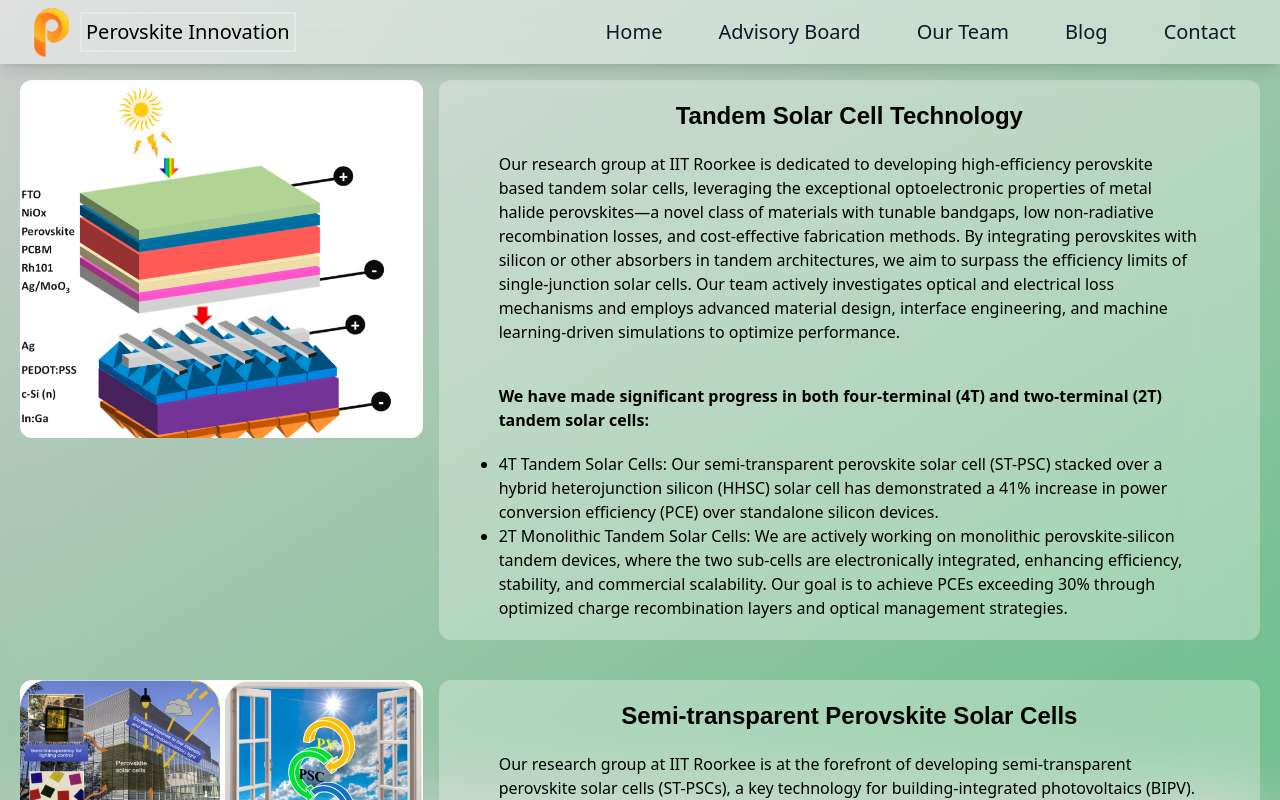
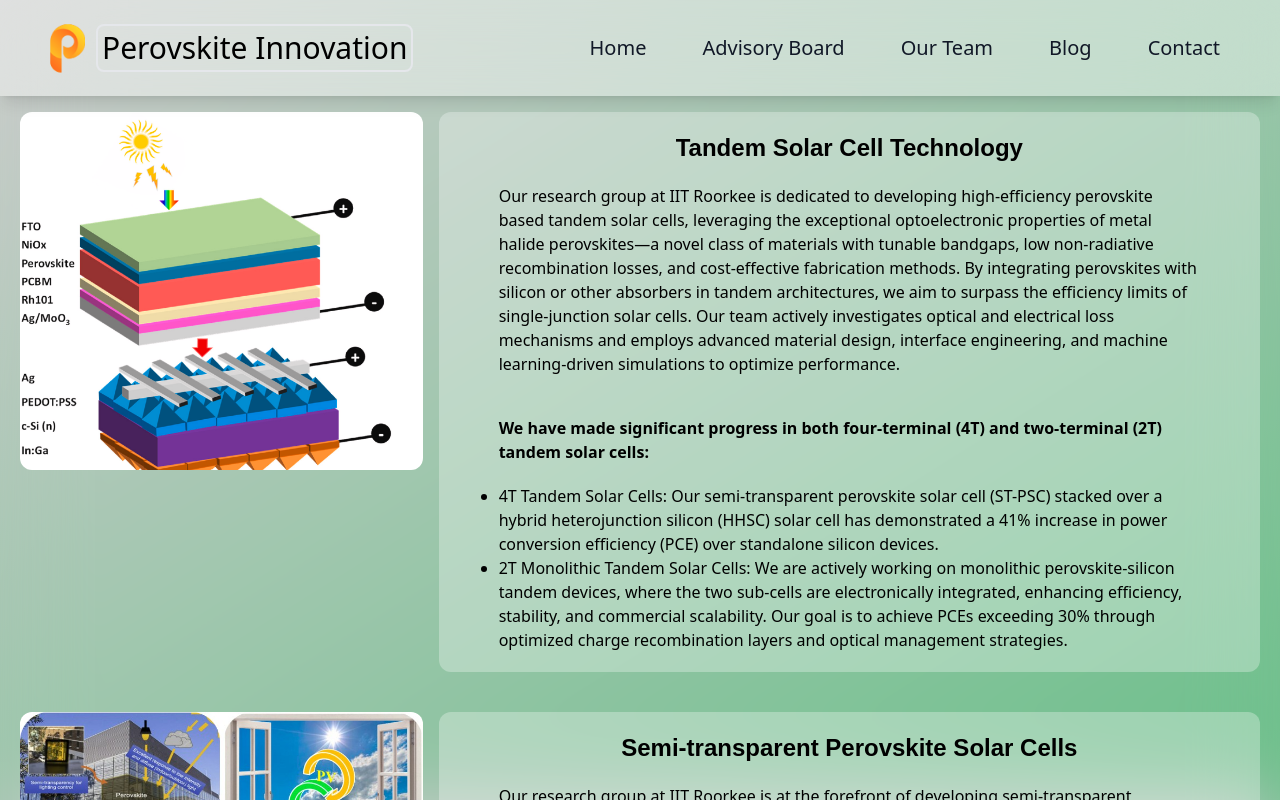
Before and after one commit to aryn3017/PerovskiteInnovation, a Next.js app: page /Tandem_module in a window 1280 px wide. Shown: the top 800 px of the page. Built offline with nearby package versions, Linux system fonts and the light colour scheme.

Commit message:
NavbarBROADEN

```diff
--- a/components/Hero/Body1_2.js
+++ b/components/Hero/Body1_2.js
@@ -9,7 +9,7 @@ import CountUp from "react-countup";
 const Body1_2 = () => {
   return (
     <div className="bg-white grid lg:grid-cols-2 mmd:grid-rows-2 md:px-10% px-10">
-      <div className="px-10 items-center justify-center flex">
+      <div className="sm:px-10 items-center justify-center flex">
         <Image
           className="rounded-3xl"
           src="/body1_2.png"
--- a/components/Navbar.js
+++ b/components/Navbar.js
@@ -40,7 +40,7 @@ const Navbar = () => {
 
   return (
     <div
-      className={`mb-7 bg-white backdrop-blur-3xl bg-opacity-40 fixed w-full shadow-lg transition-transform duration-300 z-50 ${
+      className={`sm:mb-12 mb-7 sm:p-4 bg-white backdrop-blur-3xl bg-opacity-40 fixed w-full shadow-lg transition-transform duration-300 z-50 ${
         isVisible ? "translate-y-0" : "-translate-y-full"
       }`}
     >
@@ -51,7 +51,7 @@ const Navbar = () => {
             <Link href="/" className='flex flex-row items-center'>
               {/* <RiNextjsFill className="text-6xl text-gray-800" /> */}
               <Image src="/Logo.png" alt="logo" width={40} height={40} className="mr-2"/>
-              <p className='border-2 p-1 md:text-xl text-black'>Perovskite Innovation</p>
+              <p className='border-2 p-1 md:text-3xl text-lg text-black rounded-lg'>Perovskite Innovation</p>
             </Link>
           </div>
           {/* DESKTOP NAVIGATION */}
--- a/pages/Gallery.js
+++ b/pages/Gallery.js
@@ -12,7 +12,7 @@ class Gallery_ extends Component {
       < div className="backdrop-blur-2xl">
 
         <Carousel
-          className="pt-16 bg-black bg-opacity-60"
+          className="sm:pt-20 pt-16 bg-black bg-opacity-60"
           autoPlay
           interval={5000}
           infiniteLoop
--- a/pages/Tandem_module.js
+++ b/pages/Tandem_module.js
@@ -9,7 +9,7 @@ const Tandem_module = () => {
 
       {/* #### 1111111111111 */}
 
-      <div className="sm:grid sm:grid-cols-3 gap-4 py-5 sm:px-5 pt-20 justify-center">
+      <div className="sm:grid sm:grid-cols-3 gap-4 py-5 sm:px-5 pt-28 justify-center">
         <div>
           <Image
             className="rounded-xl ssm:px-5 ssm:pb-2"
```
